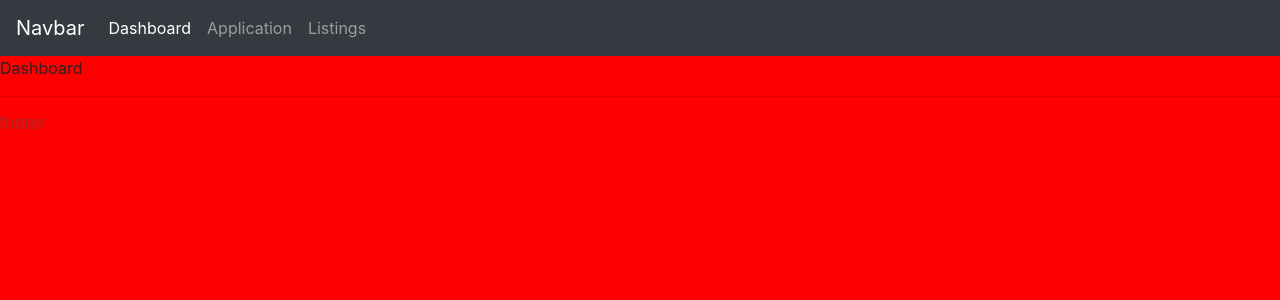
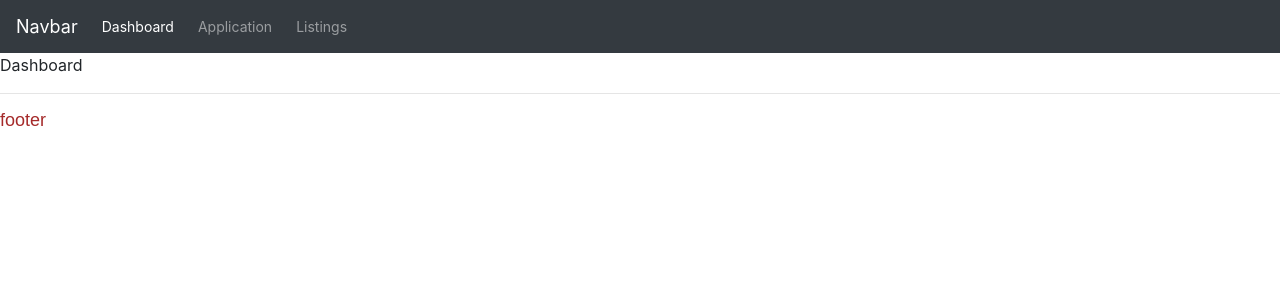
Before and after one commit to heline09/FINAL, a Django app: page /Internconnect/ in a window 1280 px wide. Shown: the top 300 px of the page. Run offline with Django 4.2, Linux system fonts and the light colour scheme.

Commit message:
second commit

```diff
--- a/Internconnect/templates/Internconnect/main.html
+++ b/Internconnect/templates/Internconnect/main.html
@@ -3,13 +3,14 @@
 <!DOCTYPE html>
 <html lang="en">
 <head>
+
     <meta charset="UTF-8">
     <meta name="viewport" content="width=device-width, initial-scale=1.0">
     <title>Document</title>
     <link rel="stylesheet" href="https://cdn.jsdelivr.net/npm/bootstrap@4.4.1/dist/css/bootstrap.min.css" integrity="sha384-Vkoo8x4CGsO3+Hhxv8T/Q5PaXtkKtu6ug5TOeNV6gBiFeWPGFN9MuhOf23Q9Ifjh" crossorigin="anonymous">
-    <link rel="stylesheet" type="text/css" href="{% static '/css/main.css' %}">
+     <link rel="stylesheet" type="text/css" href="{% static 'css/main.css' %}">
 </head>
-    <!-- <style>.navbar {
+    <style>.navbar {
         padding: 8px 16px; /* You can adjust the padding values to your preference */
     }
 
@@ -25,8 +26,11 @@
     .navbar-toggler-icon {
         font-size: 16px; /* You can adjust the font size to your preference */
     }
-    </style> -->
+
+
+    </style>
 <body>
+
     {% include 'Internconnect/navbar.html' %}
 
      {% block content %}
--- a/static/css/main.css
+++ b/static/css/main.css
@@ -1,6 +1,4 @@
-body{
-    background-color: red;
-}
+
 h5{
     font-size: large;
     font-family: sans-serif;
```
